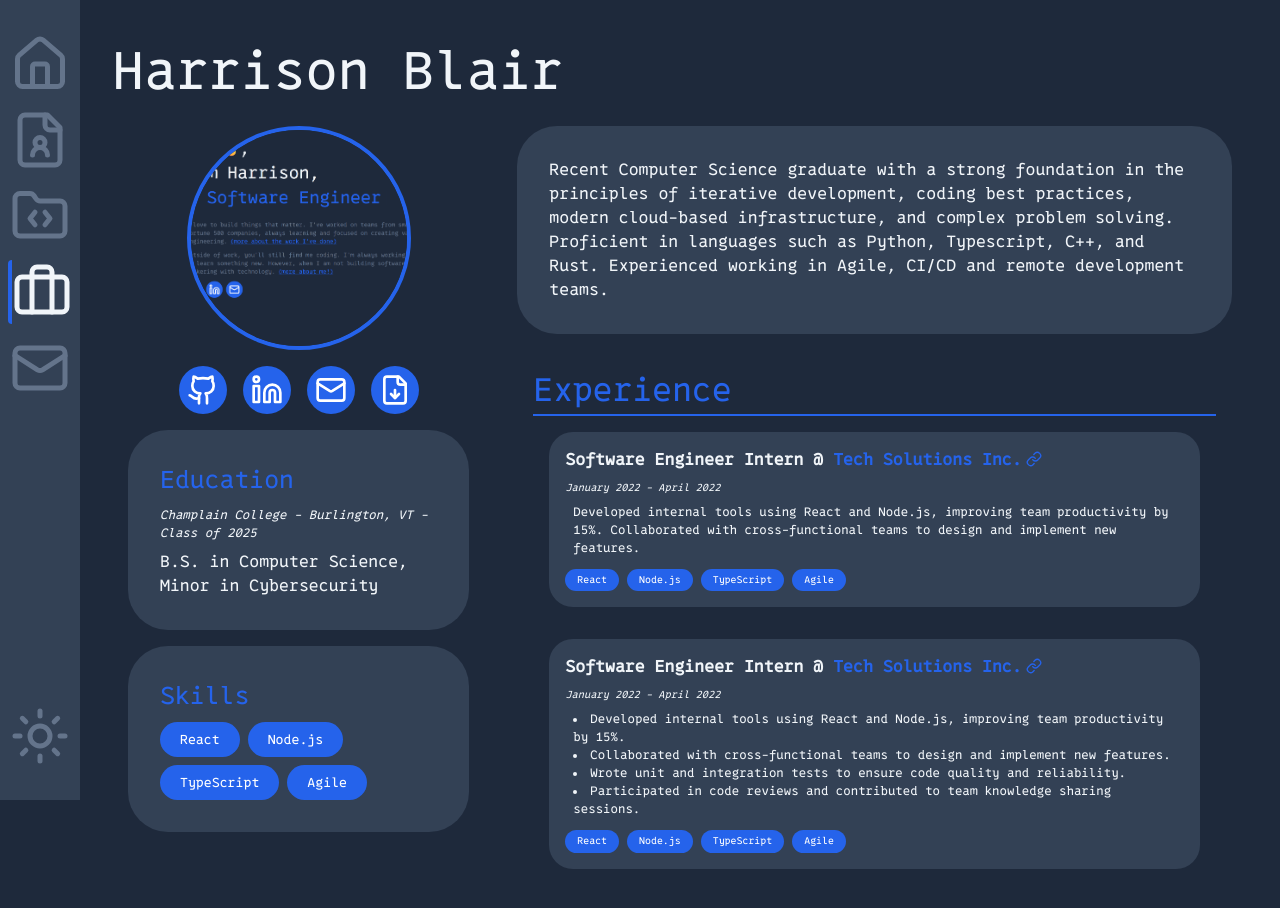
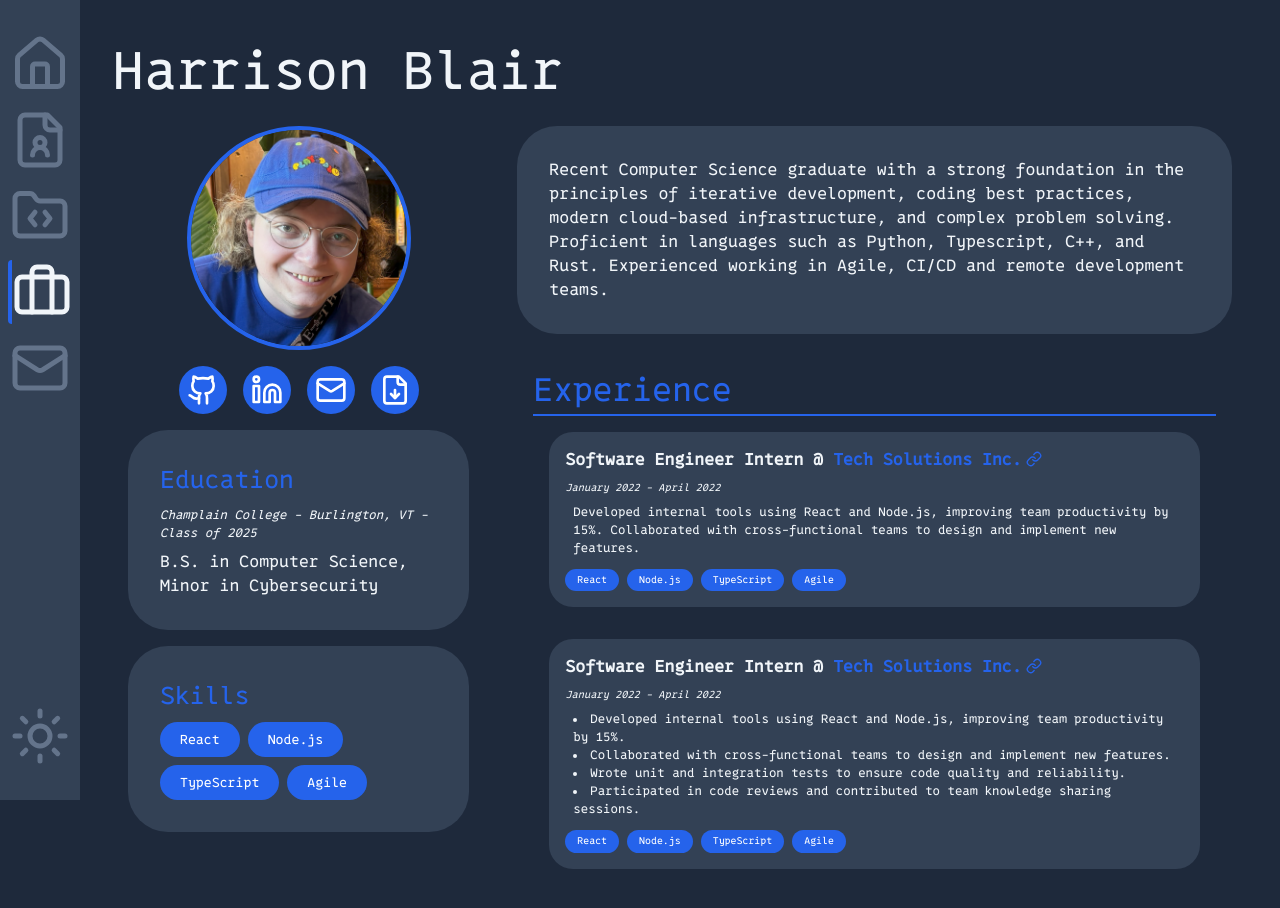
Before and after one commit to Harrison-Blair/personal-website, a Next.js app: page /work in a window 1280 px wide. Shown: the top 908 px of the page. Built offline with nearby package versions, Linux system fonts and the light colour scheme.

Commit message:
update work photo with photo of Harirson

```diff
--- a/src/app/work/page.tsx
+++ b/src/app/work/page.tsx
@@ -23,7 +23,7 @@ export default function Work() {
         <div> {/* Sidebar - 1/3 of Screen */}
           <div className="relative w-3/5 aspect-square m-4 mx-auto">
             <Image
-              src="/images/Website-Homepage.png"
+              src="/images/Harrison-Blair.png"
               alt="Profile Picture"
               fill
               className="object-cover rounded-full border-[var(--primary)] border-4"
```
Also changed, not shown: public/images/Harrison-Blair.png (added).
